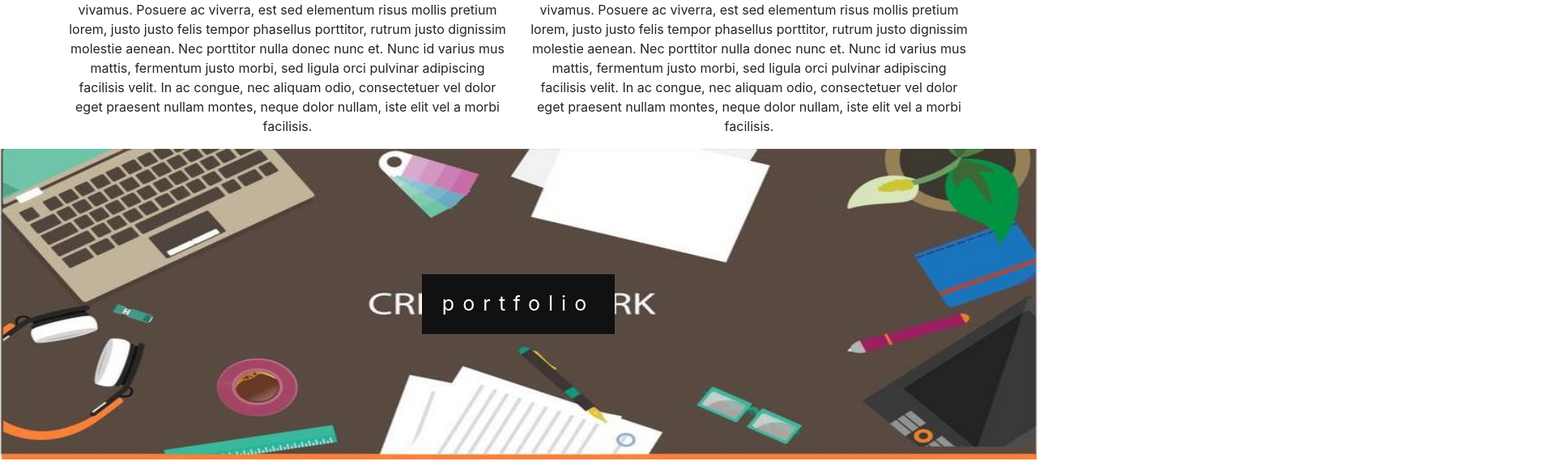
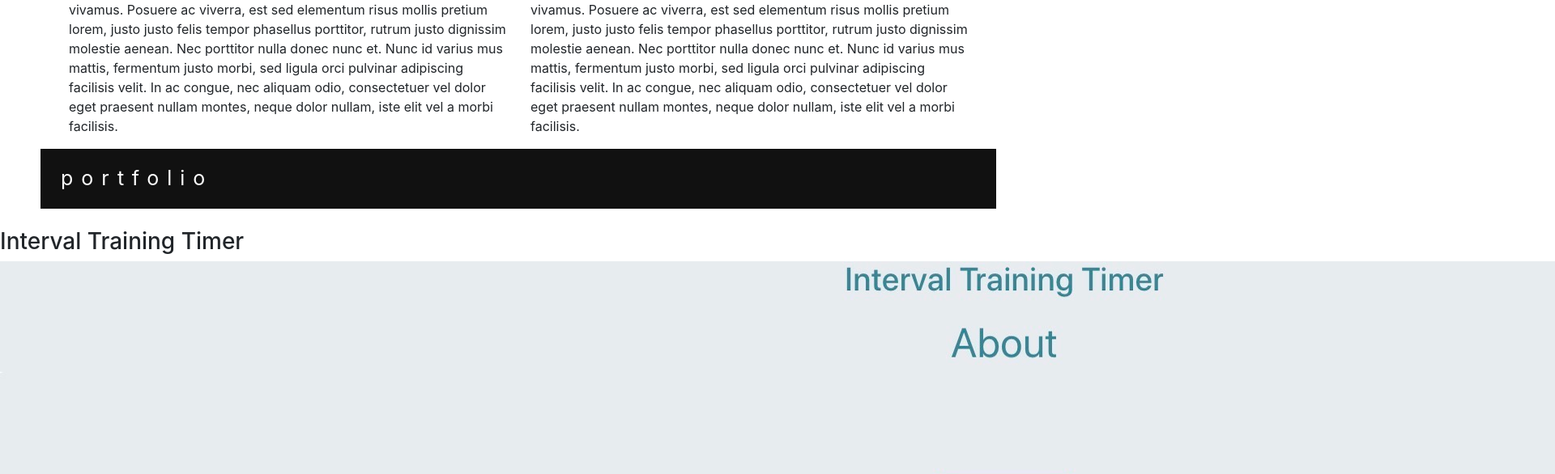
Before and after one commit to asabogal/my-portfolio-web, a React (Create React App) app: page / in a window 1280 px wide. Shown: the part 488-1074 px from the top of the page at 81% size, 1920 px wide, since content can reach past the window. Built offline with nearby package versions, Linux system fonts and the light colour scheme.

Commit message:
add portfolio container

```diff
--- a/src/App.js
+++ b/src/App.js
@@ -1,17 +1,17 @@
 import React, { Component } from 'react';
 import Header from './components/Header'
 import Intro from './components/Intro'
-import Projects from './containers/Projects'
+import Portfolio from './containers/Portfolio'
 import './App.css';
 
 class App extends Component {
   render() {
 
     return (
-      <div className="App">
+      <div>
         <Header/>
         <Intro/>
-        <Projects/>
+        <Portfolio/>
       </div>
     );
   }
```
